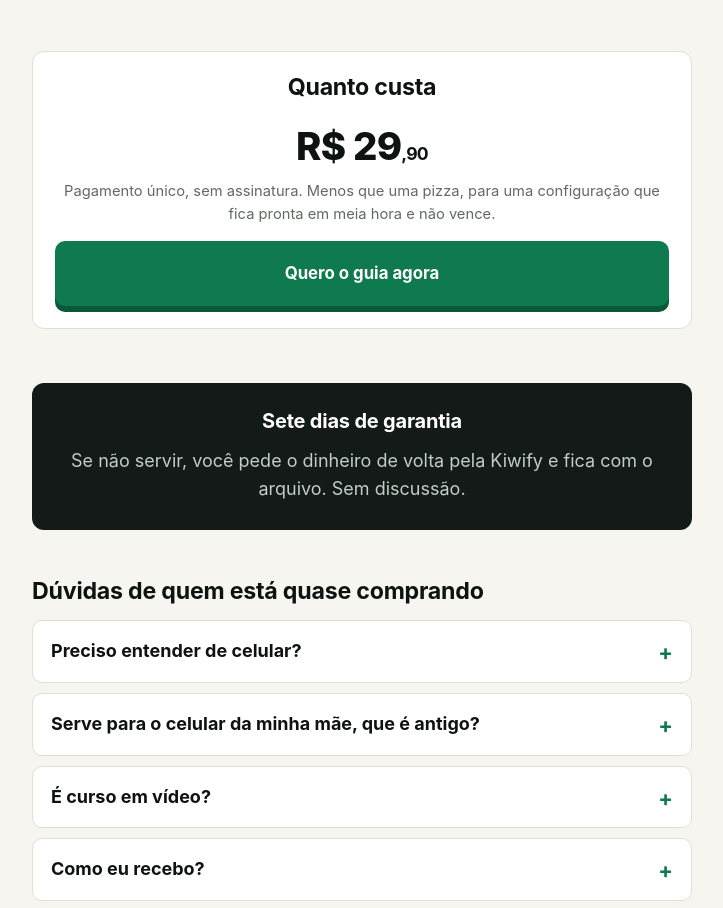
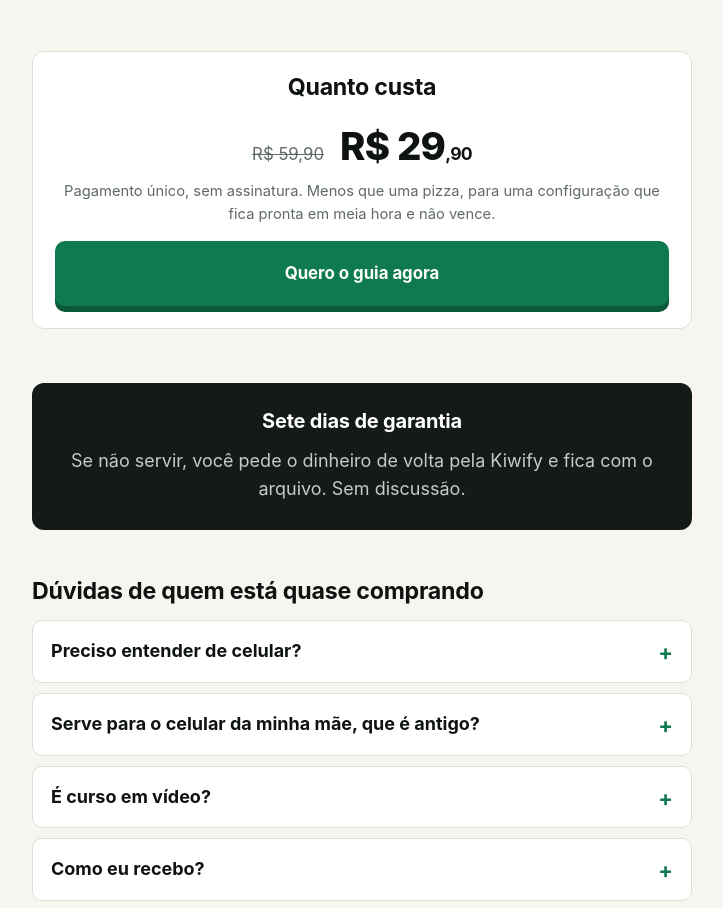
Before and after one commit to Ari-d3v/celular-blindado, a plain HTML site: page index.html in a window 1280 px wide. Shown: the part 3964-4872 px from the top of the page, without its empty margins (278-1001 px from the left). Drawn offline with Linux system fonts and the light colour scheme.

Commit message:
Preço antigo de R$ 59,90 riscado na oferta
Co-authored-by: Pipa <pipa@users.noreply.github.com>

```diff
--- a/index.html
+++ b/index.html
@@ -252,7 +252,7 @@
 <section class="wrap">
   <div class="cartao centro">
     <h2>Quanto custa</h2>
-    <div class="valor"><span class="por">R$ 29<span class="centavos">,90</span></span></div>
+    <div class="valor"><span class="de">R$ 59,90</span><span class="por">R$ 29<span class="centavos">,90</span></span></div>
     <p class="mini cinza">Pagamento único, sem assinatura. Menos que uma pizza, para uma configuração que fica pronta em meia hora e não vence.</p>
     <a class="btn" href="https://pay.kiwify.com.br/b4lyF2h">Quero o guia agora</a>
   </div>
```
